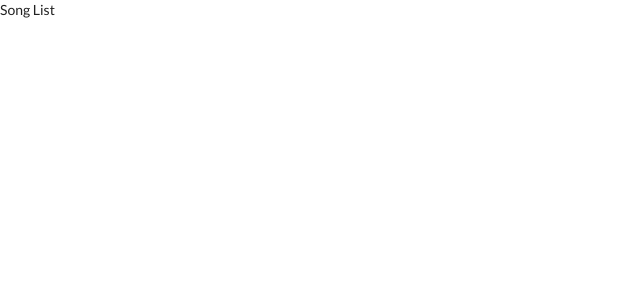
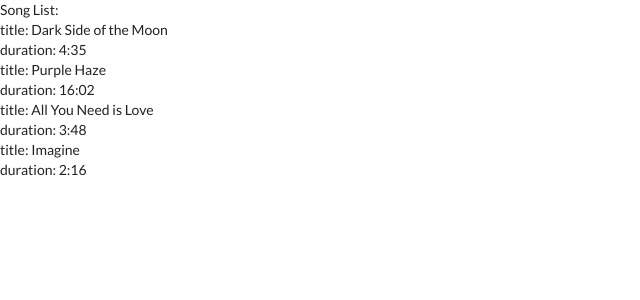
Before and after one commit to Palmipalooza/songs, a React (Create React App) app: page / in a window 1280 px wide. Shown: the top 300 px of the page, without its empty margins (0-640 px from the left). Built offline with nearby package versions, Linux system fonts and the light colour scheme.

Commit message:
rough draft renderList

```diff
--- a/src/components/SongList.js
+++ b/src/components/SongList.js
@@ -2,15 +2,25 @@ import React, { Component } from 'react';
 import { connect } from 'react-redux';
 
 class SongList extends Component {
+  // method that gets our list of songs, maps over them, and returns them as jsx
+  renderList() {
+    const list = this.props.songs.map(song => {
+      return (
+        <div>
+          title: {song.title}
+          <div>duration: {song.duration}</div>
+        </div>
+      );
+    });
+    return list;
+  }
+
   render() {
-    console.log('this.props', this.props);
-    return <div>Song List</div>;
+    return <div>Song List: {this.renderList()}</div>;
   }
 }
 
 const mapStateToProps = state => {
-  console.log('state', state);
-
   return { songs: state.songs };
 };
 
```
